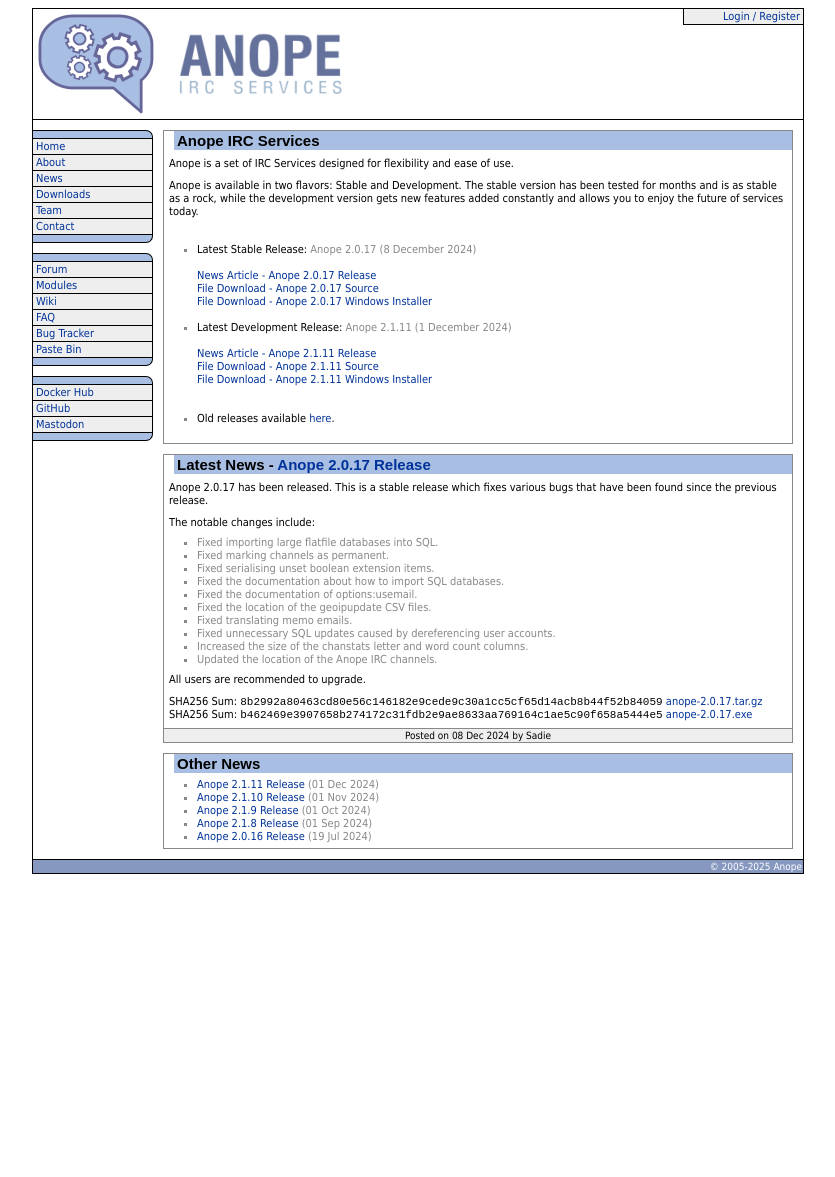
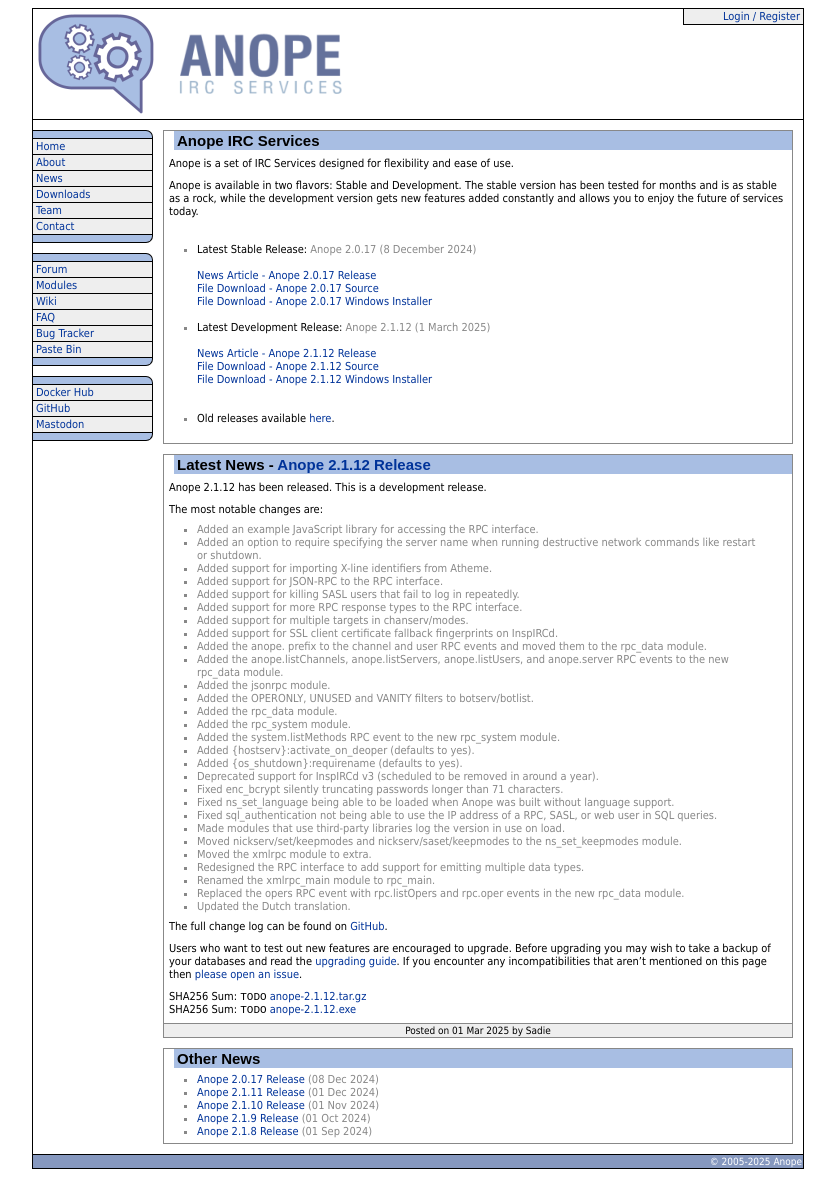
Before and after one commit to anope/website, a Jekyll site: the page built from index.html, in a window 1280 px wide. Shown: the whole page, without its empty margins (222-1057 px from the left). Built offline with Jekyll 4.4.1, drawn with Linux system fonts in a browser that asks for light colours; the list of posts is cut into pages by our own code; before the commit the page ends 900 px from its top, so only the background shows below that.

Commit message:
Add the news post for the 2.1.12 release.

```diff
--- a/_config.yml
+++ b/_config.yml
@@ -35,11 +35,11 @@
 
 releases:
   devel:
-    version: 2.1.11
-    date: 2024-12-01
-    news: /news/2024/anope-2111-release.html
-    source: https://github.com/anope/anope/archive/refs/tags/2.1.11.tar.gz
-    windows: https://github.com/anope/anope/releases/download/2.1.11/anope-2.1.11.exe
+    version: 2.1.12
+    date: 2025-03-01
+    news: /news/2025/anope-2112-release.html
+    source: https://github.com/anope/anope/archive/refs/tags/2.1.12.tar.gz
+    windows: https://github.com/anope/anope/releases/download/2.1.12/anope-2.1.12.exe
   stable:
     version: 2.0.17
     date: 2024-12-08
--- /dev/null
+++ b/_posts/2020s/2025-03-01-anope-2112-release.md
@@ -0,0 +1,47 @@
+---
+layout: post
+title: Anope 2.1.12 Release
+author: Sadie
+category: 2025
+---
+
+Anope 2.1.12 has been released. This is a development release.
+
+The most notable changes are:
+
+ * Added an example JavaScript library for accessing the RPC interface.
+ * Added an option to require specifying the server name when running destructive network commands like restart or shutdown.
+ * Added support for importing X-line identifiers from Atheme.
+ * Added support for JSON-RPC to the RPC interface.
+ * Added support for killing SASL users that fail to log in repeatedly.
+ * Added support for more RPC response types to the RPC interface.
+ * Added support for multiple targets in chanserv/modes.
+ * Added support for SSL client certificate fallback fingerprints on InspIRCd.
+ * Added the anope. prefix to the channel and user RPC events and moved them to the rpc_data module.
+ * Added the anope.listChannels, anope.listServers, anope.listUsers, and anope.server RPC events to the new rpc_data module.
+ * Added the jsonrpc module.
+ * Added the OPERONLY, UNUSED and VANITY filters to botserv/botlist.
+ * Added the rpc_data module.
+ * Added the rpc_system module.
+ * Added the system.listMethods RPC event to the new rpc_system module.
+ * Added {hostserv}:activate_on_deoper (defaults to yes).
+ * Added {os_shutdown}:requirename (defaults to yes).
+ * Deprecated support for InspIRCd v3 (scheduled to be removed in around a year).
+ * Fixed enc_bcrypt silently truncating passwords longer than 71 characters.
+ * Fixed ns_set_language being able to be loaded when Anope was built without language support.
+ * Fixed sql_authentication not being able to use the IP address of a RPC, SASL, or web user in SQL queries.
+ * Made modules that use third-party libraries log the version in use on load.
+ * Moved nickserv/set/keepmodes and nickserv/saset/keepmodes to the ns_set_keepmodes module.
+ * Moved the xmlrpc module to extra.
+ * Redesigned the RPC interface to add support for emitting multiple data types.
+ * Renamed the xmlrpc_main module to rpc_main.
+ * Replaced the opers RPC event with rpc.listOpers and rpc.oper events in the new rpc_data module.
+ * Updated the Dutch translation.
+
+The full change log can be found on [GitHub](https://github.com/anope/anope/compare/2.1.11...2.1.12).
+
+Users who want to test out new features are encouraged to upgrade. Before upgrading you may wish to take a backup of your databases and read the [upgrading guide](/upgrading.html). If you encounter any incompatibilities that aren't mentioned on this page then [please open an issue](https://github.com/anope/website/issues/new).
+
+SHA256 Sum: `TODO` [anope-2.1.12.tar.gz](https://github.com/anope/anope/archive/refs/tags/2.1.12.tar.gz)
+\
+SHA256 Sum: `TODO` [anope-2.1.12.exe](https://github.com/anope/anope/releases/download/2.1.12/anope-2.1.12.exe)
--- a/upgrading.md
+++ b/upgrading.md
@@ -89,9 +89,12 @@
 
 0. Replace `options:strictpasswords` with `{nickserv}:minpasslen` ([example](https://github.com/anope/anope/blob/2.1.0/data/nickserv.example.conf#L212-L217)).
 
+0. Load the `ns_set_kill` module ([example](https://github.com/anope/anope/blob/2.1.11/data/nickserv.example.conf#L557-L574)).
+
+0. Load the `ns_set_keepmodes` module ([example](https://github.com/anope/anope/blob/2.1.12/data/nickserv.example.conf#L557-L576)).
+
+
 0. Load the `ns_set_language` module ([example](https://github.com/anope/anope/blob/2.1.11/data/nickserv.example.conf#L579-L588)).
-
-0. Load the `ns_set_kill` module ([example](https://github.com/anope/anope/blob/2.1.11/data/nickserv.example.conf#L557-L574)).
 
 0. If `options:useprivmsg` was enabled load the `ns_set_message` module ([example](https://github.com/anope/anope/blob/2.1.10/data/nickserv.example.conf#L578-L591)).
 
@@ -111,6 +114,10 @@
 
 0. If enable replace `{webcpanel}:template` with `{webcpanel}:template_dir` ([example](https://github.com/anope/anope/blob/2.1.4/data/modules.example.conf#L777-L781)).
 
+0. If enabled replace the `m_xmlrpc` module with the `xmlrpc` extra module or migrate to the `jsonrpc` module ([example](https://github.com/anope/anope/blob/2.1.12/data/modules.example.conf#L788-L818)).
+
+0. If enabled replace the `m_xmlrpc_main` module with the `rpc_data` and `rpc_main` modules ([example](https://github.com/anope/anope/blob/2.1.12/data/modules.example.conf#L820-L842)).
+
 #### operserv.conf
 
 0. Remove the `os_oline` module and `operserv/oline` command.
```
Also changed, not shown: other parts of upgrading.md (+1 -1 lines).
